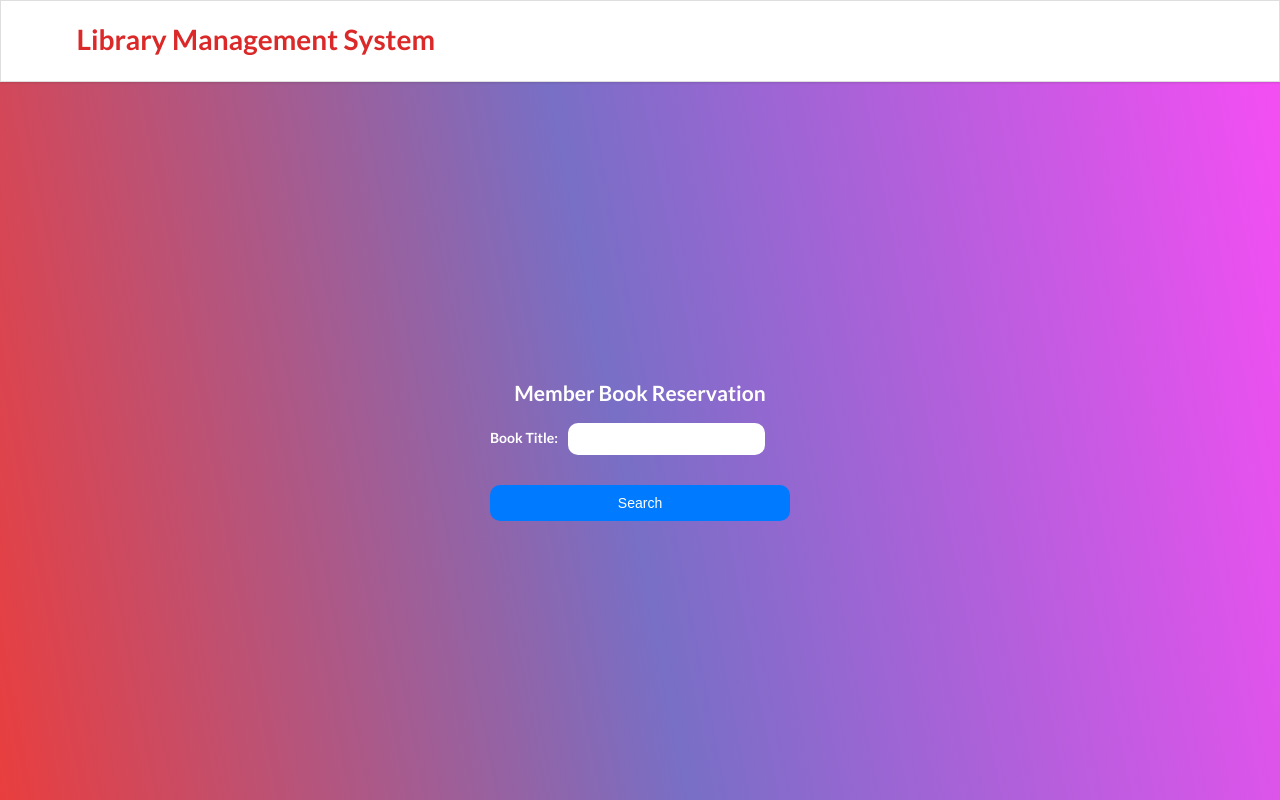
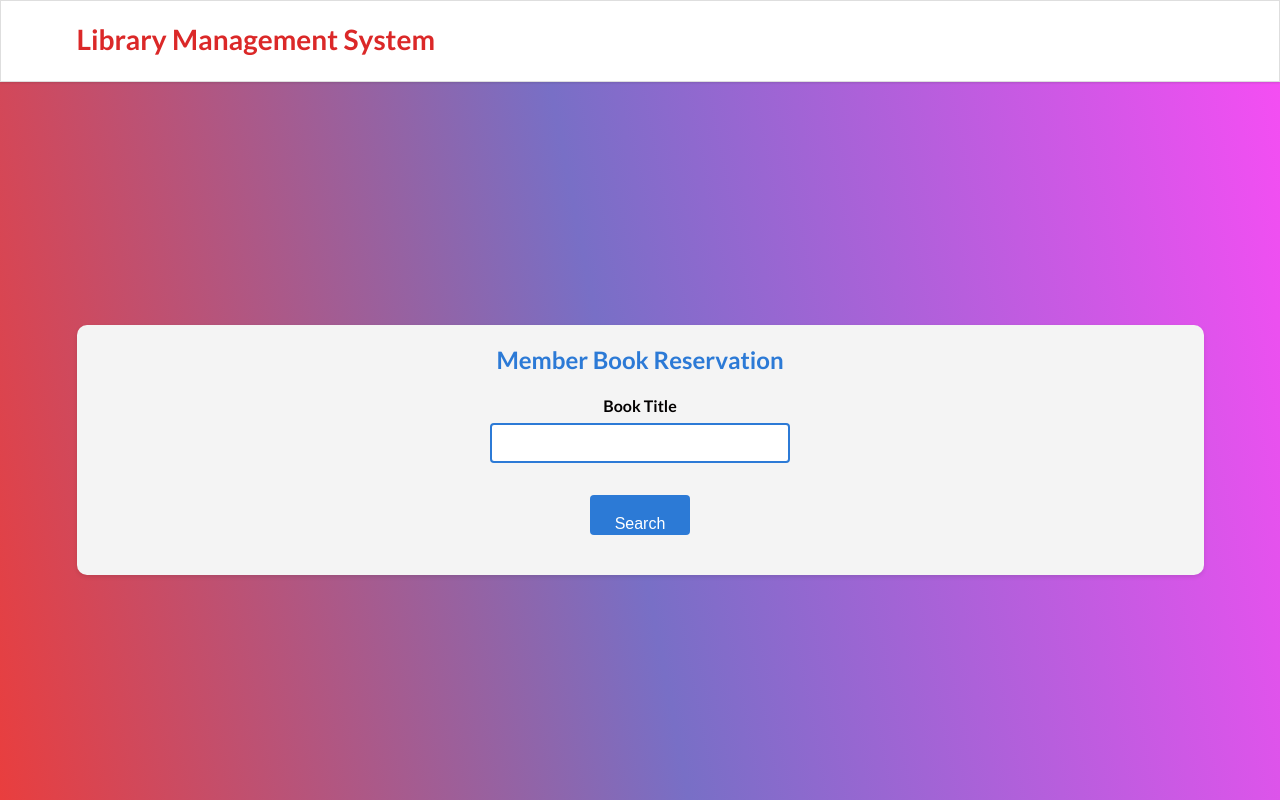
Before and after one commit to cepdnaclk/e19-co225-Library-Management-System-Web-App, a React (Create React App) app in the folder src/main/resources/statics/: page /memberbookreservation in a window 1280 px wide. Built offline with nearby package versions, Linux system fonts and the light colour scheme; no server answers.

Commit message:
Added 2 css files

```diff
--- /dev/null
+++ b/src/main/resources/statics/src/components/BookSearchResults.css
@@ -0,0 +1,20 @@
+.book-search-results {
+    margin-top: 20px;
+  }
+
+  .book-search-results h3 {
+    font-size: 18px;
+    font-weight: bold;
+  }
+
+  .book-search-results .book-list {
+    display: grid;
+    grid-template-columns: repeat(auto-fill, minmax(250px, 1fr));
+    grid-gap: 20px;
+    margin-top: 10px;
+  }
+
+  .book-search-results p {
+    text-align: center;
+    margin-top: 10px;
+  }
--- a/src/main/resources/statics/src/components/BookSearchResults.js
+++ b/src/main/resources/statics/src/components/BookSearchResults.js
@@ -1,6 +1,6 @@
 import React from 'react';
 import BookCard from './BookCard';
-import "./MemberBookReservation.css";
+import './BookSearchResults.css';
 
 const BookSearchResults = ({ books, reserveHandler }) => {
   return (
--- a/src/main/resources/statics/src/components/MemberBookReservation.css
+++ b/src/main/resources/statics/src/components/MemberBookReservation.css
@@ -1,61 +1,106 @@
 .member-book-reservation {
-    margin-top: 20px;
-  }
+  background-color: #f4f4f4;
+  padding: 20px;
+  border-radius: 10px;
+  box-shadow: 0 2px 4px rgba(0, 0, 0, 0.1);
+  margin-top: 50px;
+}
 
-  .member-book-reservation h2 {
-    font-size: 1.5rem;
-    margin-bottom: 10px;
-  }
+h2 {
+  color: #2c7ad6;
+  font-size: 24px;
+  margin-bottom: 20px;
+}
 
-  .member-book-reservation form {
-    display: flex;
-    flex-direction: column;
-    width: 300px;
-  }
+.success-message {
+  color: green;
+  margin-bottom: 10px;
+}
 
-  .member-book-reservation label {
-    font-weight: bold;
-    margin-bottom: 5px;
-  }
+.error-message {
+  color: red;
+  margin-bottom: 10px;
+}
 
-  .member-book-reservation input {
-    padding: 8px;
-    margin-bottom: 10px;
-  }
+form {
+  display: flex;
+  flex-direction: column;
+  align-items: center;
+}
 
-  .member-book-reservation button {
-    padding: 10px;
-    background-color: #007bff;
-    color: #fff;
-    border: none;
-    cursor: pointer;
-  }
+.input-group {
+  margin-bottom: 15px;
+}
 
-  .member-book-reservation button:hover {
-    background-color: #0056b3;
-  }
-  .member-book-reservation {
-    display: flex;
-    flex-direction: column;
-    align-items: center;
-  }
+label {
+  font-size: 16px;
+  font-weight: bold;
+}
 
-  .input-group {
-    display: flex;
-    align-items: center;
-    margin-bottom: 10px;
-  }
+input[type="text"] {
+  height: 40px;
+  width: 300px;
+  padding: 5px;
+  font-size: 16px;
+  border: 2px solid #2c7ad6;
+  border-radius: 4px;
+}
 
-  .input-group label {
-    margin-right: 10px;
-  }
+button[type="submit"] {
+  height: 40px;
+  width: 100px;
+  background: #2c7ad6;
+  color: white;
+  font-size: 16px;
+  border: none;
+  border-radius: 4px;
+  cursor: pointer;
+}
 
-  .success-message {
-    color: green;
-    margin-bottom: 10px;
-  }
+.book-list {
+  margin-top: 20px;
+}
 
-  .error-message {
-    color: red;
-    margin-bottom: 10px;
-  }
+.book-card {
+  display: flex;
+  align-items: center;
+  justify-content: space-between;
+  padding: 10px;
+  margin-bottom: 10px;
+  background: #f7f7f7;
+  border-radius: 4px;
+  box-shadow: 0 2px 4px rgba(0, 0, 0, 0.1);
+}
+
+.book-info {
+  display: flex;
+  flex-direction: column;
+}
+
+.book-title {
+  font-size: 18px;
+  font-weight: bold;
+  color: #2c7ad6;
+  margin-bottom: 5px;
+}
+
+.book-author {
+  font-size: 14px;
+  color: #888888;
+}
+
+.reserve-button {
+  height: 30px;
+  width: 80px;
+  background: #2c7ad6;
+  color: white;
+  font-size: 14px;
+  border: none;
+  border-radius: 4px;
+  cursor: pointer;
+}
+
+.label-book-title {
+  color: rgb(3, 0, 0);
+  font-weight: bold;
+}
--- a/src/main/resources/statics/src/components/MemberBookReservation.js
+++ b/src/main/resources/statics/src/components/MemberBookReservation.js
@@ -3,7 +3,6 @@ import { useNavigate } from "react-router-dom";
 import "./MemberBookReservation.css";
 import BookList from "./BookList";
 import BookSearchResults from "./BookSearchResults";
-
 
 const MemberBookReservation = () => {
   const [reservationData, setReservationData] = useState({
@@ -78,7 +77,7 @@ const MemberBookReservation = () => {
             return {
               ...book,
               copies: updatedCopies,
-              status: updatedStatus,
+              status: updatedStatus
             };
           }
           return book;
@@ -110,7 +109,9 @@ const MemberBookReservation = () => {
       {error && <p className="error-message">{error}</p>}
       <form onSubmit={handleSearch}>
         <div className="input-group">
-          <label htmlFor="bookTitle">Book Title:</label>
+          <label className="label-book-title" htmlFor="bookTitle">
+            Book Title<br></br>
+          </label>
           <input
             type="text"
             id="bookTitle"
@@ -119,6 +120,7 @@ const MemberBookReservation = () => {
             onChange={handleInputChange}
             required
           />
+          <div className="background-rectangle"></div>
         </div>
         <button type="submit">Search</button>
       </form>
```
